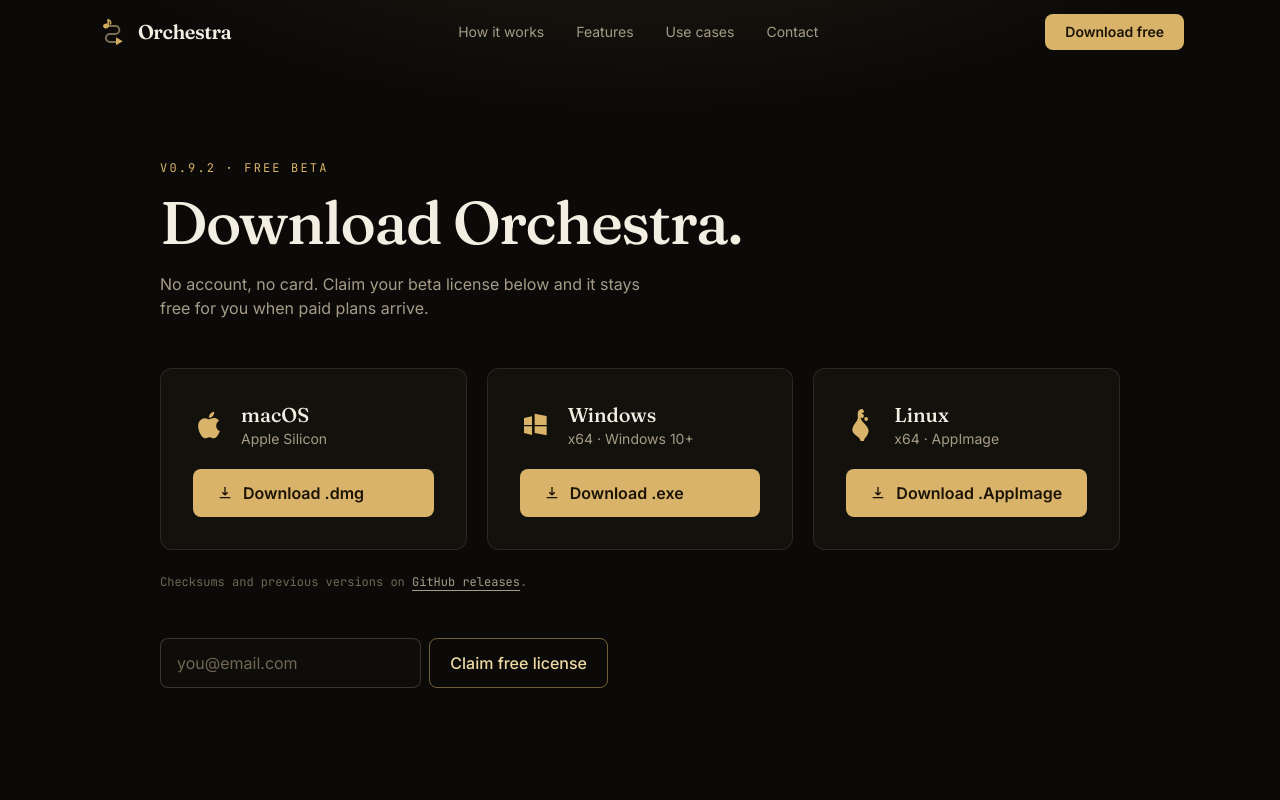
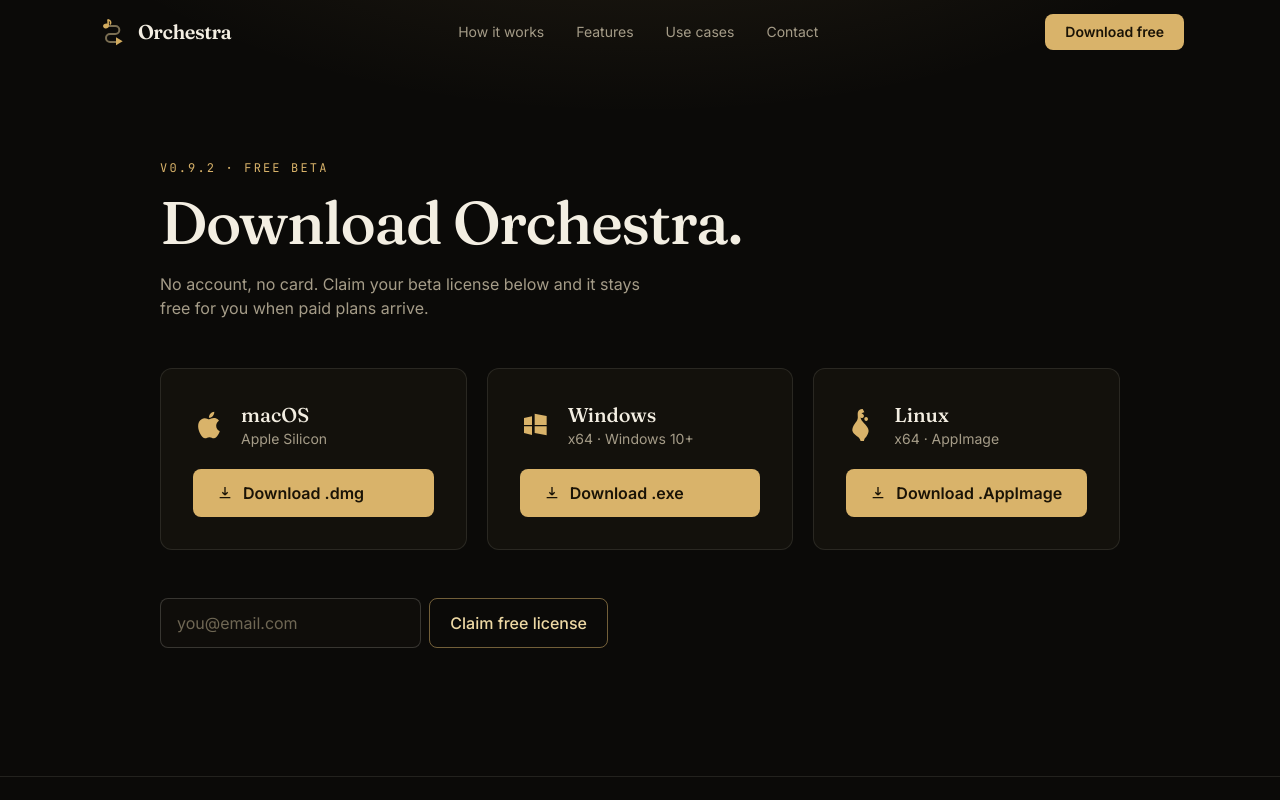
Before and after one commit to p-valentin/Orchestra_website, a Next.js app: page /downloads in a window 1280 px wide. Shown: the top 800 px of the page. Built offline with nearby package versions, Linux system fonts and the light colour scheme.

Commit message:
remove github releases link from downloads

```diff
--- a/app/downloads/page.tsx
+++ b/app/downloads/page.tsx
@@ -1,4 +1,4 @@
-import { VERSION, GITHUB_RELEASES } from '@/lib/release'
+import { VERSION } from '@/lib/release'
 import Nav from '@/components/Nav'
 import Footer from '@/components/Footer'
 import BetaSignup from '@/components/BetaSignup'
@@ -88,14 +88,6 @@
           />
         </div>
 
-        <p className="mt-6 font-mono text-xs text-faint">
-          Checksums and previous versions on{' '}
-          <a href={GITHUB_RELEASES} className="text-muted underline underline-offset-4 hover:text-fg">
-            GitHub releases
-          </a>
-          .
-        </p>
-
         <div className="mt-12 max-w-lg">
           <BetaSignup />
         </div>
--- a/lib/release.ts
+++ b/lib/release.ts
@@ -13,5 +13,3 @@
 export function r2Url(platform: Platform): string {
   return `${R2}/${encodeURIComponent(R2_FILES[platform].name)}`
 }
-
-export const GITHUB_RELEASES = `https://github.com/p-valentin/Orchestra/releases/tag/v${VERSION}`
```
